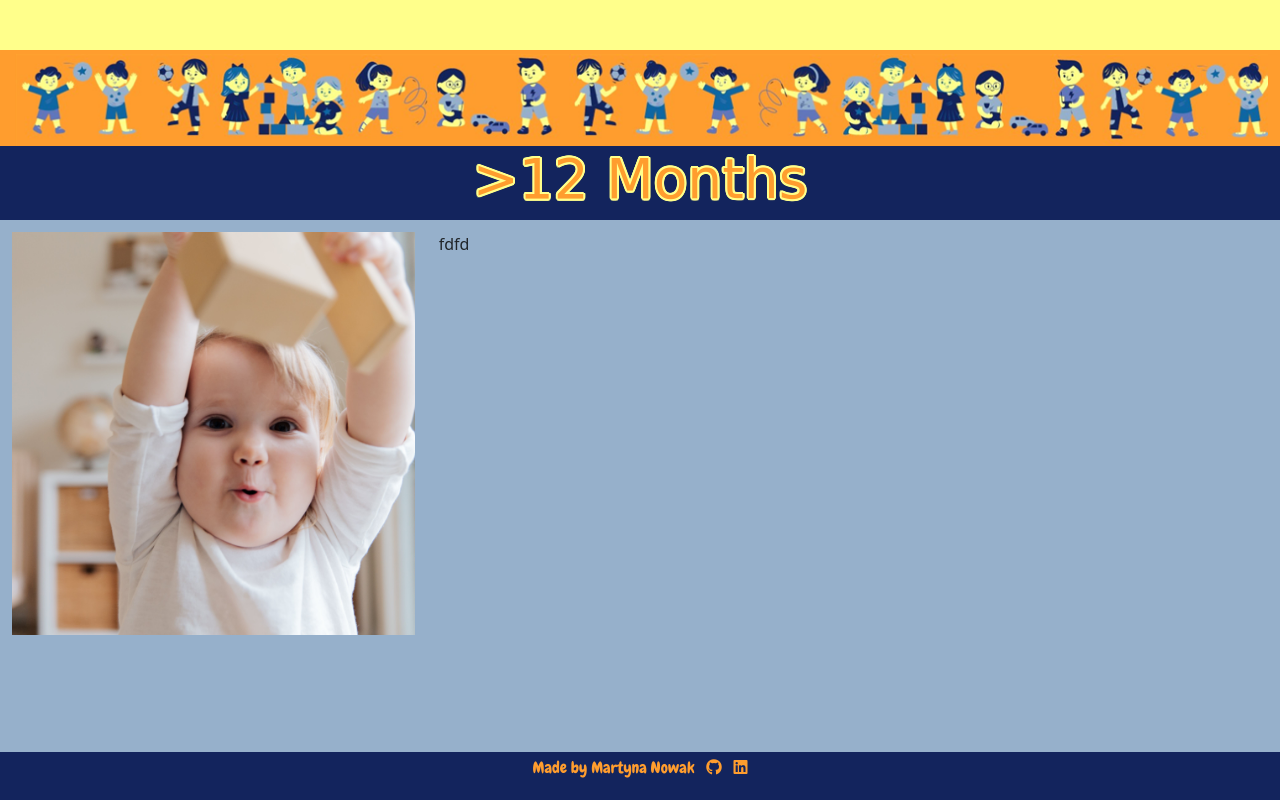
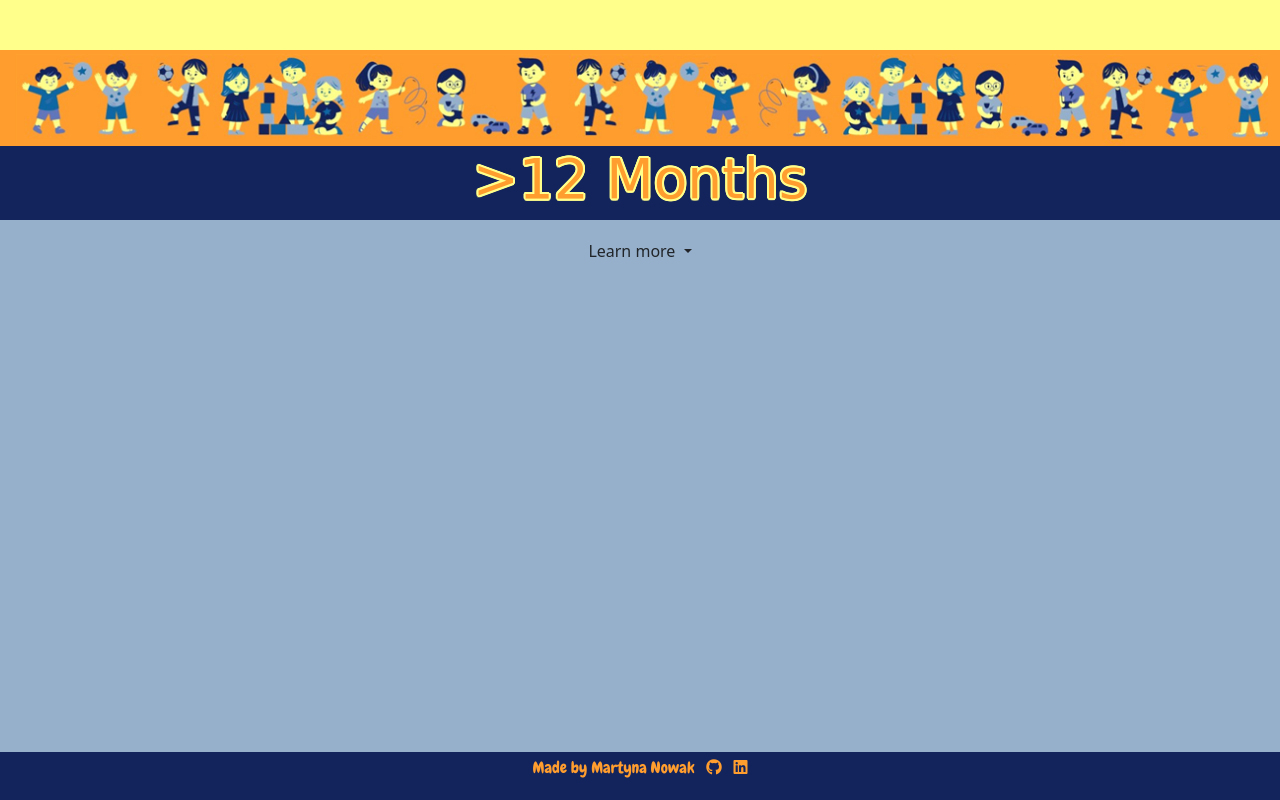
Before and after one commit to mmnowak/mp3_ludido, a Flask app: page /activities_by_age/1 in a window 1280 px wide. Shown: the part 74-874 px from the top of the page. Run offline with Flask 2, Linux system fonts and the light colour scheme; data that the repository does not hold is empty; some web fonts are replaced.

Commit message:
add dropdown element to activities-by-age page

```diff
--- a/ludido/static/css/style.css
+++ b/ludido/static/css/style.css
@@ -252,6 +252,17 @@ body {
   background-color: rgba(255, 157, 46, 0.6)
 }
 
+.age-text {
+    background-color: #c5def9;
+    height: 15rem;
+    border: 5px solid #13245D;
+}
+
+.byage-img {
+    height: 14.4rem;
+    margin: 0;
+}
+
 /* Profile Page */
 
 .profile-name {
--- a/ludido/templates/activities_by_age.html
+++ b/ludido/templates/activities_by_age.html
@@ -4,11 +4,21 @@
 <div class="container-fluid w-100 text-center title-container">
   <h1 class="pg-title">{{ age.age_group }}</h1>
 </div>
-<div class="container-fluid">
-<div class="age-text row">
-<div class="col-4"><img class="age-img" src="{{ age.age_img }}"></div>
-<div class="col-8"><p>{{ age.age_description }}</p></div>
-</div></div>
+
+<div class="d-flex justify-content-center">
+<button class="btn dropdown-toggle" type="button" data-bs-toggle="collapse" data-bs-target="#collapseExample" aria-expanded="false" aria-controls="collapseExample">
+  Learn more
+</button></div>
+
+<div class="collapse" id="collapseExample">
+
+  <div class="container-fluid">
+    <div class="age-text row">
+    <div class="col-4"><img class="byage-img" src="{{ age.age_img }}"></div>
+    <div class="col-8"><p>{{ age.age_description }}</p></div>
+    </div></div>
+
+</div>
 <div class="container mt-0 w-100 text-center">
     <div class="row mt-3 justify-content-center">
         {% for activity in activities if activity.activity_age == age.age_group %}
```
